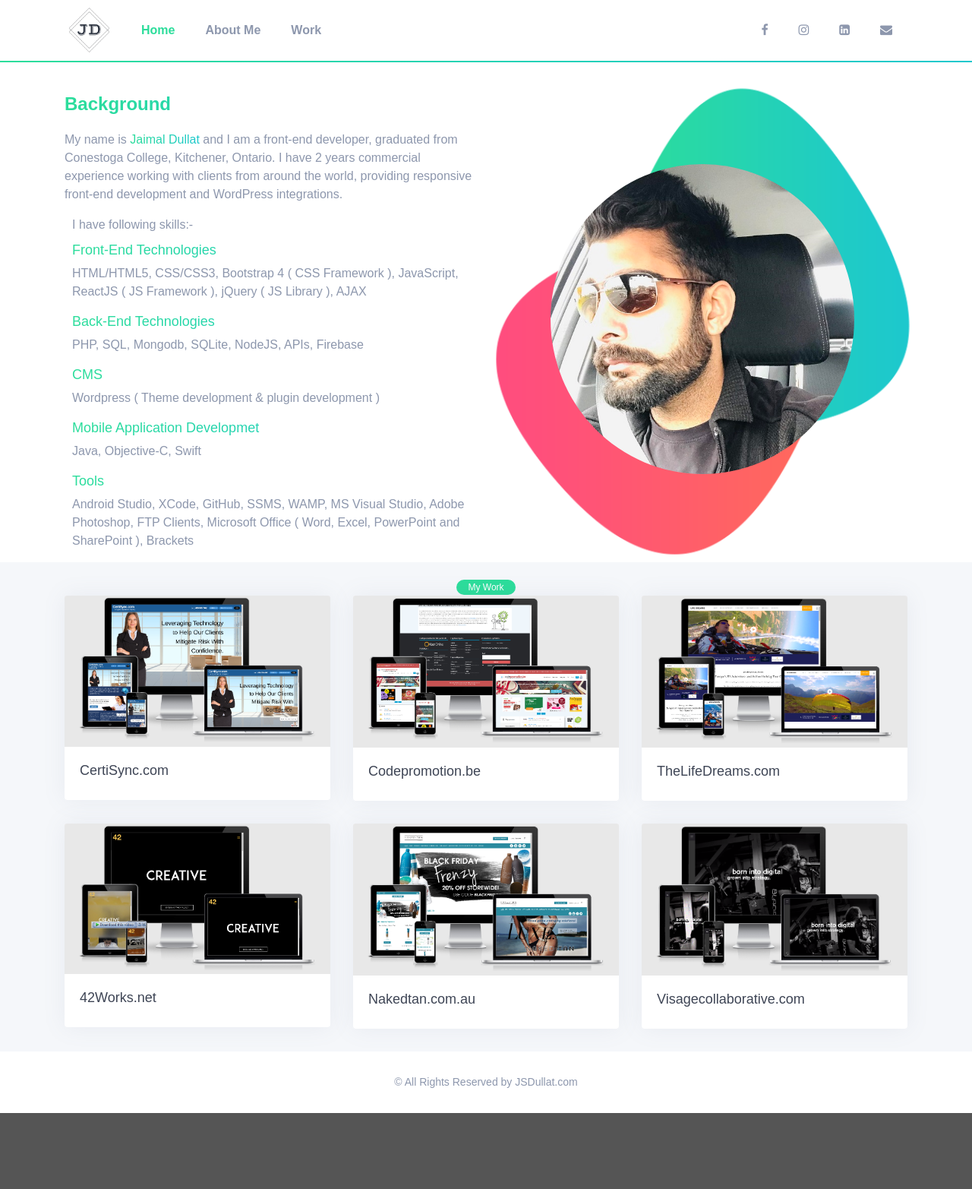
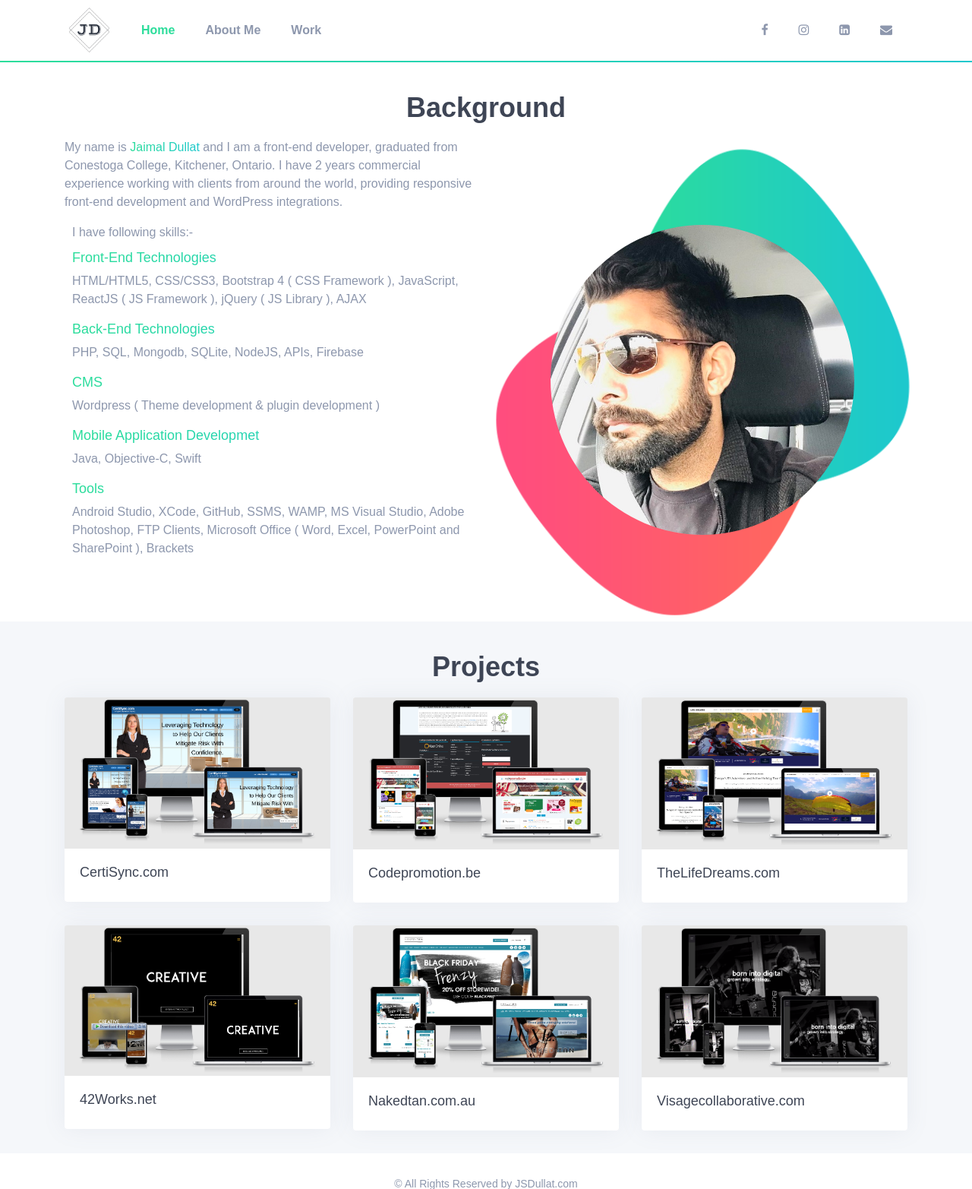
Before and after one commit to Jaimaldullat/jaimaldullat.github.io, a PHP site: page / in a window 1280 px wide. Shown: the part 799-2364 px from the top of the page at 76% size. Before the commit the page ends 2264 px from the top, so only its background shows below. Run offline with PHP 8.4, Linux system fonts and the light colour scheme; style sheets or scripts are compiled from the project's sources.

Commit message:
Design changed

```diff
--- a/index.html
+++ b/index.html
@@ -54,7 +54,6 @@
 
         <div class="static-slider1" id="section-header">
             <canvas id="back-canvas" width="100vw" height="">
-
             </canvas>
             <div class="container">
                 <!-- Row  -->
@@ -103,13 +102,13 @@
         <div id="section-about" class="section-about pd-t-20">
             <div class="testimonial2 spacer">
                 <div class="container">
-                    <div class="heading">
-                    </div>
+                    <h1 class="mg-t-20 mg-b-20 text-center font-weight-bold">Background</h1>
+
                     <div class="owl-carousel owl-theme testi2">
                         <div class="item">
                             <div class="row po-relative">
+
                                 <div class="col-lg-6 col-md-6 align-self-start">
-                                    <h3 class="mg-t-20 mg-b-20 text-success-gradiant font-weight-bold">Background</h3>
                                     <p>
                                         My name is <span class="text-success-gradiant">Jaimal Dullat</span> and I am a front-end developer, graduated from Conestoga College, Kitchener, Ontario. I have 2 years commercial experience working with clients from around the world, providing responsive front-end development and WordPress integrations.
                                     </p>
@@ -145,13 +144,8 @@
         <div class="section-work pd-t-20 bg-light" id="section-work">
             <div class="spacer bg-light">
                 <div class="container">
-                    <!-- Row  -->
-                    <div class="row justify-content-center">
-                        <div class="col-md-7 text-center">
-                            <span class="label label-success label-rounded">My Work</span>
+                    <h1 class="mg-t-20 mg-b-20 text-center font-weight-bold">Projects</h1>
 
-                        </div>
-                    </div>
                     <!-- Row  -->
                     <div class="row m-t-40">
                         <!-- Column -->
--- a/resources/css/style.css
+++ b/resources/css/style.css
@@ -2054,7 +2054,8 @@ Section Navbar and Header
 /*******************
 Section About
 *******************/
-.testimonial2 .testi2 .image-thumb {
+
+.section-about .testimonial2 .testi2 .image-thumb {
     background: url(images/greadint-bg.png) no-repeat top center;
     text-align: center;
     padding: 10% 0;
```
